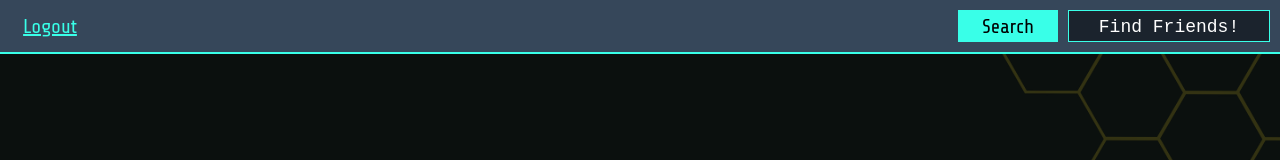
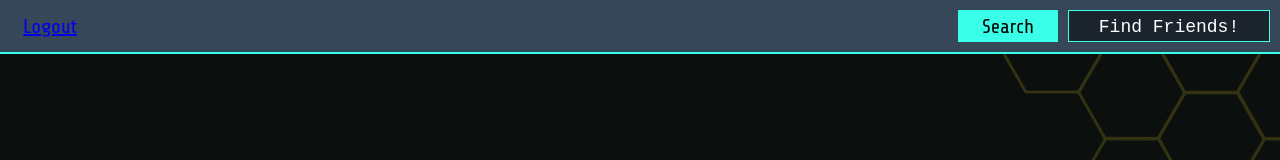
Before and after one commit to btempini/dev-log, a React (Create React App) app in the folder client/: page /post in a window 1280 px wide. Shown: the top 160 px of the page. Built offline with nearby package versions, Linux system fonts and the light colour scheme; a web font is replaced by a local one.

Commit message:
brings in navigate to our form.js component and removes window.ref in auth login. moves Link to be within button in header.js component.

```diff
--- a/client/src/components/form.js
+++ b/client/src/components/form.js
@@ -1,5 +1,5 @@
 import React, { useState } from "react";
-import { Link } from "react-router-dom";
+import { Navigate } from "react-router-dom";
 import { useMutation } from "@apollo/client";
 import { ADD_USER } from "../utils/mutations";
 import Auth from "../utils/auth";
@@ -17,7 +17,7 @@ const Form = () => {
     github: "",
     passwordVerify: "",
   });
-  console.log(formState);
+  // console.log(formState);
   const [addUser, { error, data }] = useMutation(ADD_USER);
 
   const handleChange = (event) => {
@@ -31,7 +31,7 @@ const Form = () => {
 
   const handleFormSubmit = async (event) => {
     event.preventDefault();
-    console.log(formState);
+    // console.log(formState);
     //password verify RETURNS ALERT NEEDS TO BE MODAL
     if (formState.password !== formState.passwordVerify) {
       console.log("Hitting if statement.");
@@ -55,8 +55,7 @@ const Form = () => {
 
   return (
     <div>
-      {data ? (
-        (window.location.href = "/feed")
+      {data ? (<Navigate  to="/feed"/>
       ) : (
         <div className="signupContainer">
           {modalError && <Modal message={modalError.message} />}
--- a/client/src/components/header.js
+++ b/client/src/components/header.js
@@ -5,18 +5,18 @@ import { Link } from "react-router-dom";
 import "./styles/header.css";
 
 const Header = () => {
-  const logout = (Event) => {
-    Event.preventDefault();
+  const logout = (event) => {
+    event.preventDefault();
     auth.logout();
   };
+
+  // !! fix doshit script cuz employers look at it
   return (
     <div className="header">
       <div>
-        <Link to="/">
-          <button onClick={logout} className="logoutButton">
-            Logout
-          </button>
-        </Link>
+        <button onClick={logout} className="logoutButton">
+          <Link to="/">Logout</Link>
+        </button>
       </div>
       <div className="searchDiv">
         <button className="searchButton" type="button">
--- a/client/src/utils/auth.js
+++ b/client/src/utils/auth.js
@@ -25,12 +25,12 @@ class AuthService {
 
   login(idToken) {
     localStorage.setItem("id_token", idToken);
-    window.location.assign("/");
+    // window.location.assign("/feed");
   }
 
   logout() {
     localStorage.removeItem("id_token");
-    window.location.reload();
+    // window.location.reload();
   }
 }
 
```
